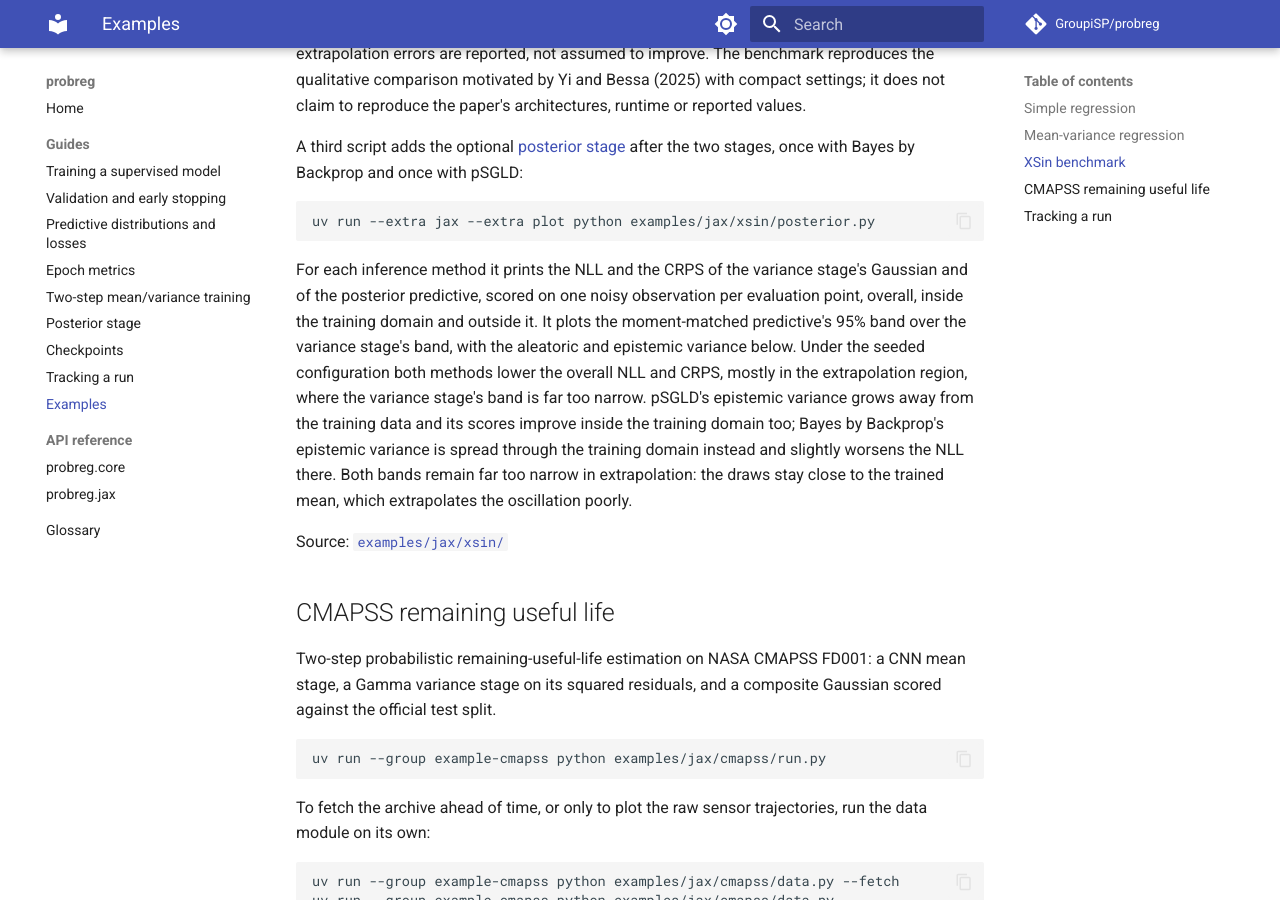
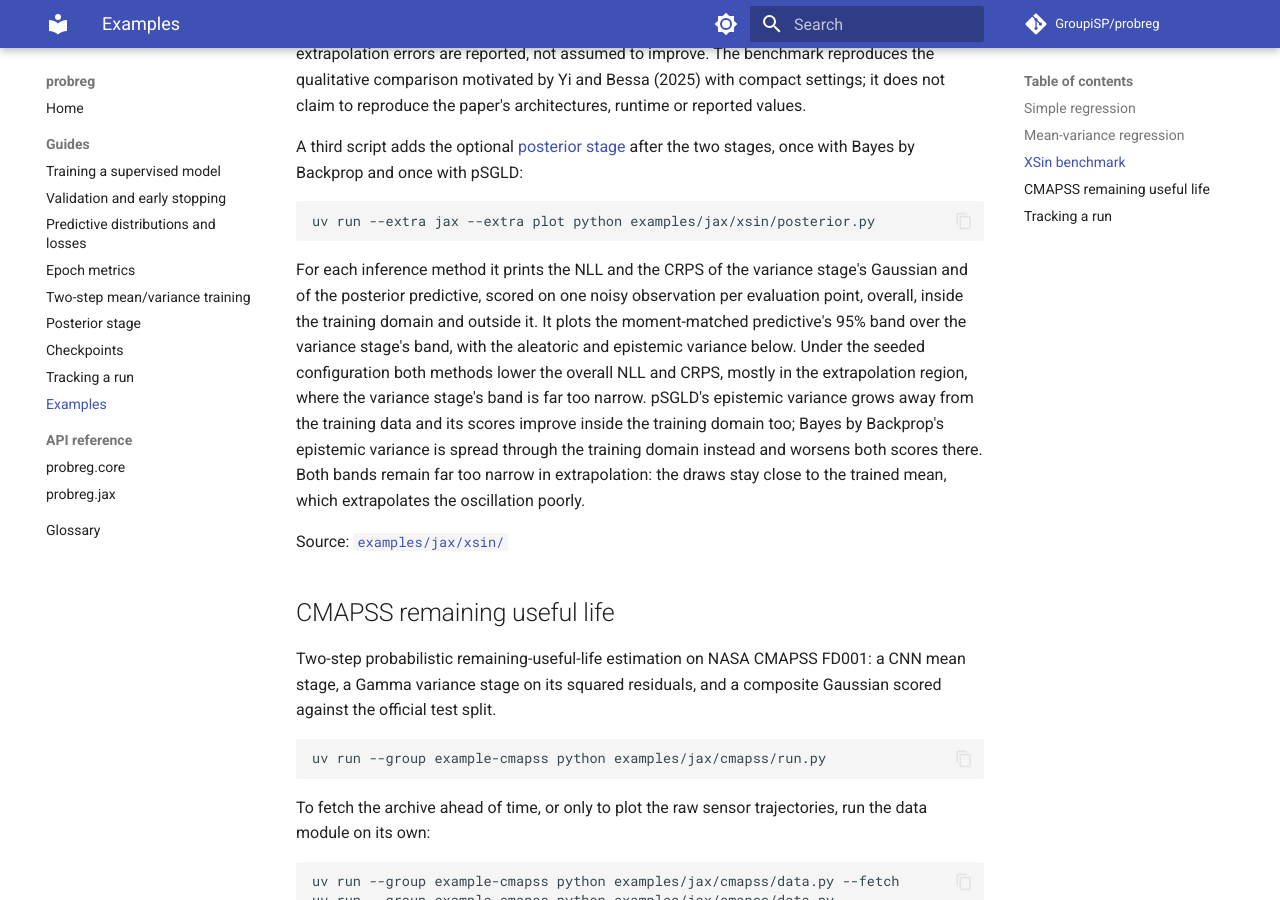
Before and after one commit to GroupiSP/probreg, an MkDocs documentation site: the page built from docs_site/guides/examples.md, in a window 1280 px wide and 900 px high, scrolled down 1251 px. Built offline with MkDocs 1.6.1 and Material for MkDocs 9.7.7, drawn with Linux system fonts in a browser that asks for light colours; comment, search, counter and statistics services are not loaded.

Commit message:
docs(guide): state that BBB worsens both interpolation scores on xsin
Co-Authored-By: Claude Opus 5.5 <noreply@anthropic.com>

```diff
--- a/docs_site/guides/examples.md
+++ b/docs_site/guides/examples.md
@@ -77,8 +77,7 @@ seeded configuration both methods lower the overall NLL and CRPS, mostly
 in the extrapolation region, where the variance stage's band is far too narrow.
 pSGLD's epistemic variance grows away from the training data and its scores
 improve inside the training domain too; Bayes by Backprop's epistemic variance
-is spread through the training domain instead and slightly worsens the NLL
-there. Both bands remain far too narrow in extrapolation: the draws stay close
+is spread through the training domain instead and worsens both scores there. Both bands remain far too narrow in extrapolation: the draws stay close
 to the trained mean, which extrapolates the oscillation poorly.
 
 Source:
```
